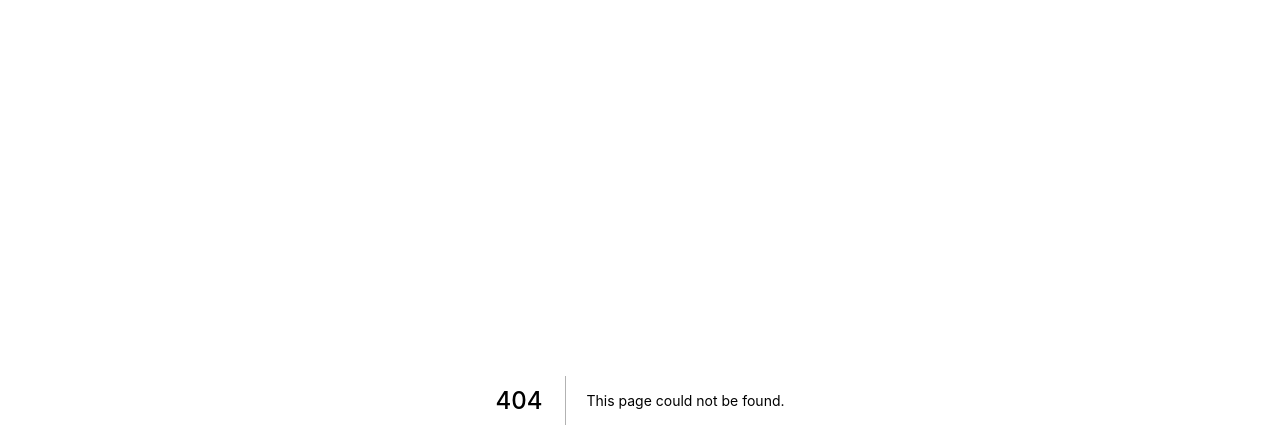
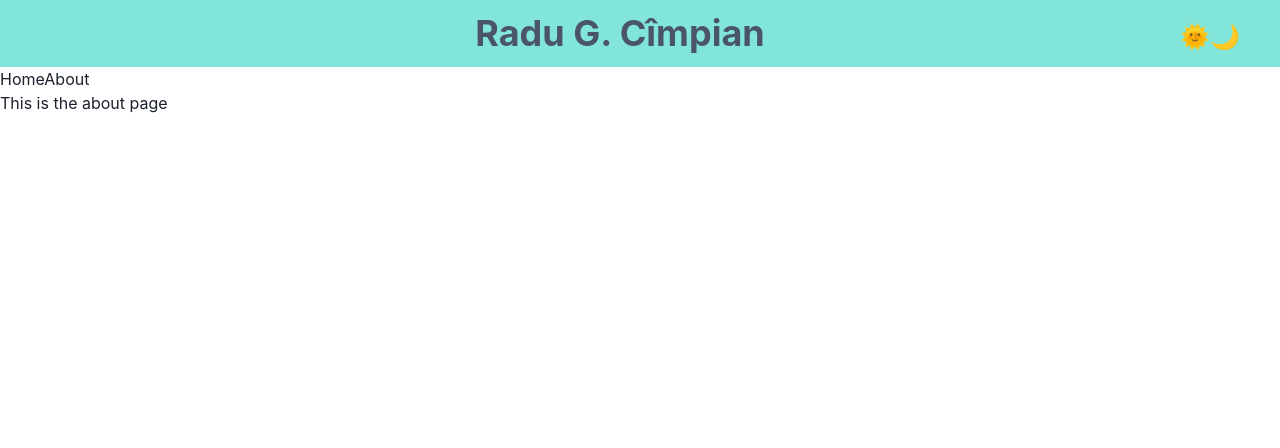
Before and after one commit to cimpianRadu/personal-website, a Next.js app: page /about in a window 1280 px wide. Before the commit this address had no page. Shown: the top 448 px of the page. Built offline with nearby package versions, Linux system fonts and the light colour scheme.

Commit message:
First commit

```diff
--- /dev/null
+++ b/components/Header.js
@@ -0,0 +1,25 @@
+import { Heading, Center, Flex, Text, Spacer, Switch } from '@chakra-ui/react';
+
+export const Header = () => (
+  <Flex background="teal.100" paddingY={3} background="teal.200">
+    <Spacer />
+    <Center flex={1}>
+      <Heading color="gray.600">Radu G. Cîmpian</Heading>
+    </Center>
+    <Flex
+      flex={1}
+      // background="telegram.200"
+      justifyContent="flex-end"
+      alignItems="flex-end"
+      paddingRight={10}
+    >
+      <Text fontSize="2xl" pX={5}>
+        🌞
+      </Text>
+
+      <Text fontSize="2xl" pX={5}>
+        🌙
+      </Text>
+    </Flex>
+  </Flex>
+);
--- /dev/null
+++ b/components/Navigation.js
@@ -0,0 +1,15 @@
+import Link from 'next/link';
+
+export const Navigation = () => {
+  return (
+    <div>
+      <Link href="/">
+        <a>Home</a>
+      </Link>
+
+      <Link href="/about">
+        <a>About</a>
+      </Link>
+    </div>
+  );
+};
--- a/package.json
+++ b/package.json
@@ -8,6 +8,11 @@
     "start": "next start"
   },
   "dependencies": {
+    "@chakra-ui/icons": "^1.0.10",
+    "@chakra-ui/react": "^1.5.1",
+    "@emotion/react": "^11",
+    "@emotion/styled": "^11",
+    "framer-motion": "^4",
     "next": "10.1.3",
     "react": "17.0.2",
     "react-dom": "17.0.2"
--- a/pages/_app.js
+++ b/pages/_app.js
@@ -1,7 +1,18 @@
-import '../styles/globals.css'
+import '../styles/globals.css';
+import { ChakraProvider } from '@chakra-ui/react';
+import { Navigation } from '../components/Navigation';
+import { Header } from '../components/Header';
 
 function MyApp({ Component, pageProps }) {
-  return <Component {...pageProps} />
+  return (
+    <>
+      <ChakraProvider>
+        <Header />
+        <Navigation />
+        <Component {...pageProps} />
+      </ChakraProvider>
+    </>
+  );
 }
 
-export default MyApp
+export default MyApp;
--- /dev/null
+++ b/pages/about.js
@@ -0,0 +1,7 @@
+const About = () => (
+  <>
+    <h1>This is the about page</h1>
+  </>
+);
+
+export default About;
```
Also changed, not shown: pages/index.js (+5 -40 lines), 1 other file (tests, documents, lock files or other folders).
